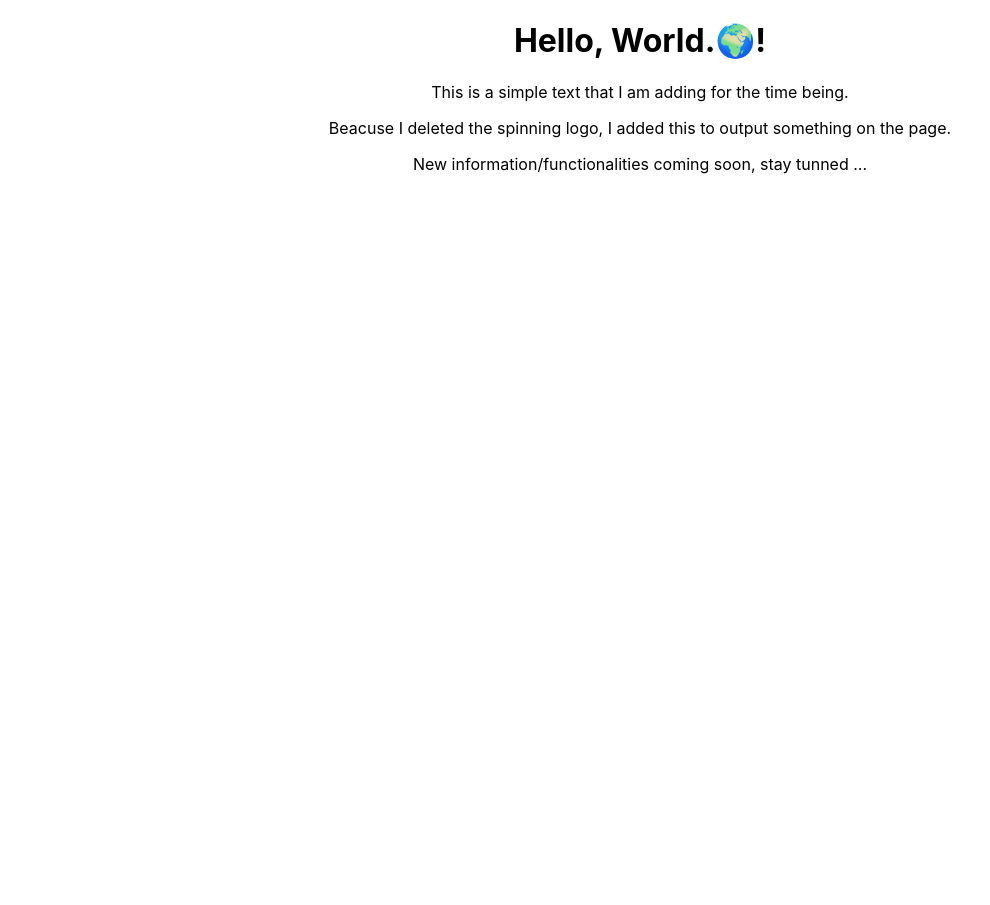
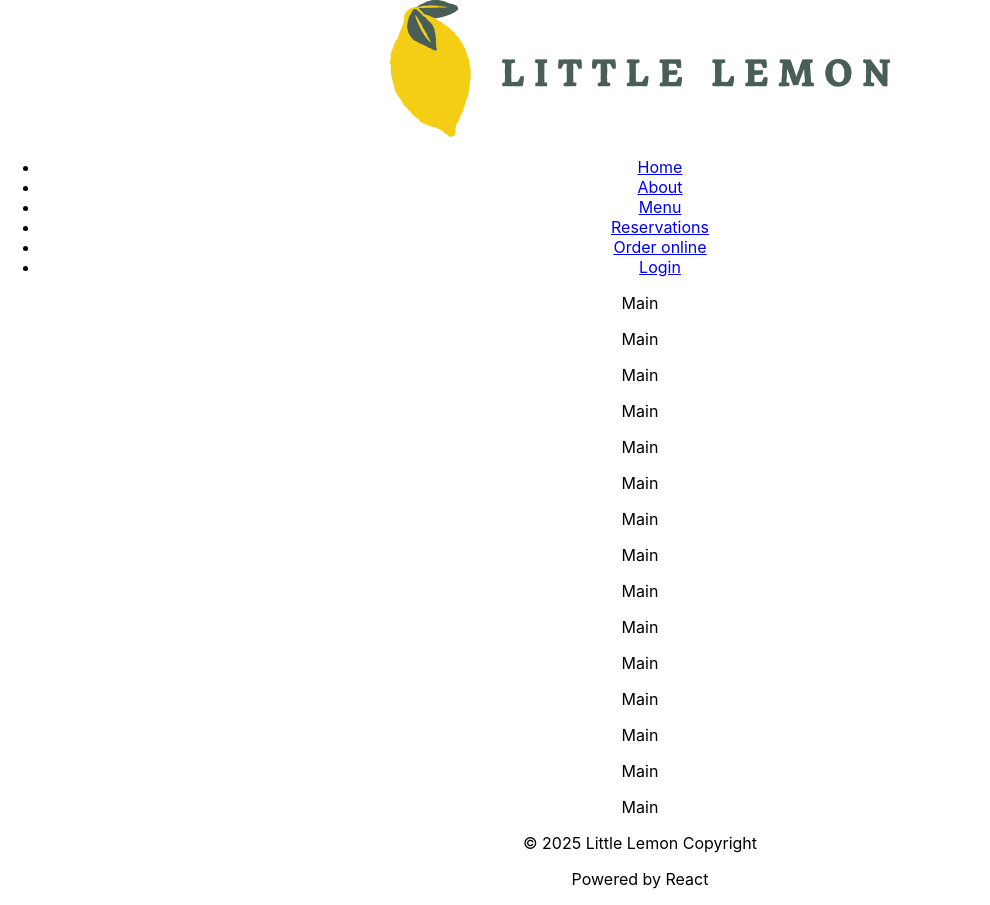
Before and after one commit to Freddsterius/little-lemon, a React (Create React App) app: page / in a window 1280 px wide. Shown: the whole page, without its empty margins (0-990 px from the left). Before the commit the page ends 800 px from the top, so only its background shows below. Built offline with nearby package versions, Linux system fonts and the light colour scheme.

Commit message:
added the main components of the website,I used semantic HTML

```diff
--- a/src/App.js
+++ b/src/App.js
@@ -1,15 +1,16 @@
 import "./App.css";
+import Footer from "./components/footer/Footer";
+import Header from "./components/header/Header";
+import Main from "./components/main/Main";
+import Nav from "./components/nav/Nav";
 
 function App() {
   return (
     <div className="App">
-      <h1>Hello, World.🌍!</h1>
-      <p>This is a simple text that I am adding for the time being.</p>
-      <p>
-        Beacuse I deleted the spinning logo, I added this to output something on
-        the page.
-      </p>
-      <p>New information/functionalities coming soon, stay tunned ...</p>
+      <Header />
+      <Nav />
+      <Main />
+      <Footer />
     </div>
   );
 }
--- /dev/null
+++ b/src/components/footer/Footer.js
@@ -0,0 +1,12 @@
+import React from "react";
+
+const Footer = () => {
+  return (
+    <footer>
+      <p>&copy; 2025 Little Lemon Copyright</p>
+      <p>Powered by React</p>
+    </footer>
+  );
+};
+
+export default Footer;
--- /dev/null
+++ b/src/components/header/Header.js
@@ -0,0 +1,14 @@
+import React from "react";
+
+const Header = () => {
+  return (
+    <header>
+      <img
+        src={require("../../assets/LLLogo.jpg")}
+        alt="little lemon logo"
+      ></img>
+    </header>
+  );
+};
+
+export default Header;
--- /dev/null
+++ b/src/components/main/Main.js
@@ -0,0 +1,25 @@
+import React from "react";
+
+const Main = () => {
+  return (
+    <main>
+      <p>Main</p>
+      <p>Main</p>
+      <p>Main</p>
+      <p>Main</p>
+      <p>Main</p>
+      <p>Main</p>
+      <p>Main</p>
+      <p>Main</p>
+      <p>Main</p>
+      <p>Main</p>
+      <p>Main</p>
+      <p>Main</p>
+      <p>Main</p>
+      <p>Main</p>
+      <p>Main</p>
+    </main>
+  );
+};
+
+export default Main;
--- /dev/null
+++ b/src/components/nav/Nav.js
@@ -0,0 +1,30 @@
+import React from "react";
+
+const Nav = () => {
+  return (
+    <nav>
+      <ul>
+        <li>
+          <a href="/">Home</a>
+        </li>
+        <li>
+          <a href="/about">About</a>
+        </li>
+        <li>
+          <a href="/menu">Menu</a>
+        </li>
+        <li>
+          <a href="/reservations">Reservations</a>
+        </li>
+        <li>
+          <a href="orderOnline">Order online</a>
+        </li>
+        <li>
+          <a href="/login">Login</a>
+        </li>
+      </ul>
+    </nav>
+  );
+};
+
+export default Nav;
```
Also changed, not shown: src/assets/LLLogo.jpg (added).
